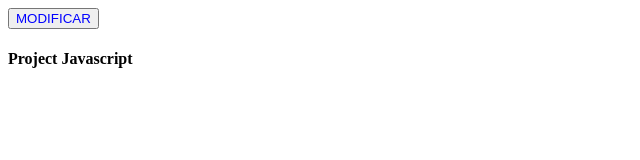
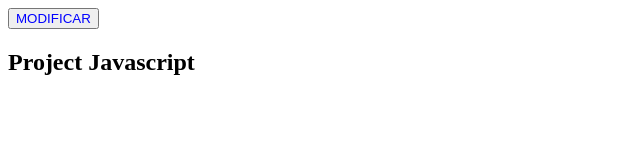
Before and after one commit to Lucho06/course-js-dev-env, a plain HTML site: page index.html in a window 1280 px wide. Shown: the whole page, without its empty margins (0-640 px from the left). Drawn offline with Linux system fonts and the light colour scheme.

Commit message:
Quinto cambio

```diff
--- a/index.html
+++ b/index.html
@@ -5,12 +5,12 @@
     <meta charset="UTF-8">
     <meta name="viewport" content="width=device-width, initial-scale=1.0">
     <meta http-equiv="X-UA-Compatible" content="ie=edge">
-    <title>Document</title>
+    <title>Javascript</title>
 </head>
 
 <body>
     <button type="button" class="btn" style="color: blue">MODIFICAR</button>
-    <h4>Project Javascript</h4>
+    <h2>Project Javascript</h2>
 </body>
 
 </html>
```
